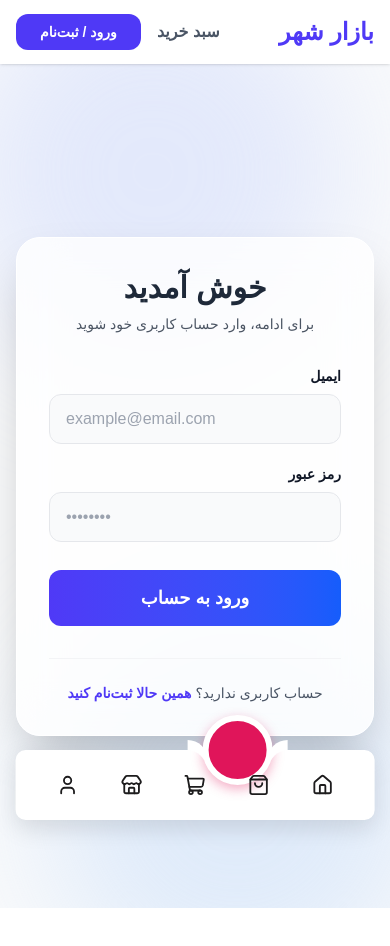
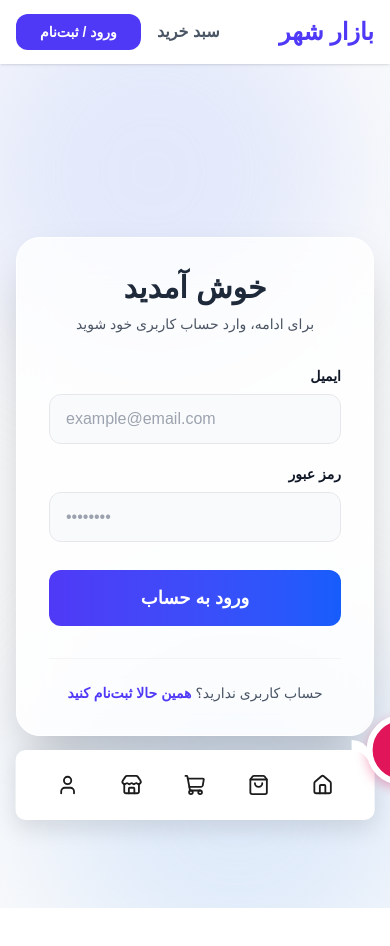
Before and after one commit to peymansaadatzadeh/bazaron2, a Next.js app: page /login in a window 390 px wide. Shown: the top 946 px of the page. Built offline with nearby package versions, Linux system fonts and the light colour scheme; no server answers.

Commit message:
Update bottomNav.tsx

```diff
--- a/app/components/bottomNav.tsx
+++ b/app/components/bottomNav.tsx
@@ -28,8 +28,12 @@ export default function BottomNav() {
     href === '/' ? pathname === '/' : pathname.startsWith(href)
   );
 
+  // محاسبه موقعیت indicator مخصوص RTL
+  // در RTL آیتم‌ها از راست به چپ چیده می‌شن، پس باید از سمت راست حساب کنیم
+  const indicatorPosition = `calc(${activeIndex} * 70px + ${activeIndex} * 12px)`;
+
   return (
-    <nav className="md:hidden fixed bottom-6 left-1/2 -translate-x-1/2 z-[9999] w-[360px] max-w-[92vw]">
+    <nav className="md:hidden fixed bottom-6 left-1/2 -translate-x-1/2 z-[9999] w-[360px] max-w-[92vw]" dir="rtl">
       <div className="relative h-[70px] bg-white rounded-[10px] px-5 flex items-center justify-center shadow-[0_8px_24px_rgba(0,0,0,0.12)]">
         <ul className="list-none flex justify-between w-full relative">
           {NAV_ITEMS.map(({ href, label, icon: Icon }, index) => {
@@ -85,10 +89,12 @@ export default function BottomNav() {
           <li
             className="absolute top-[-50%] w-[70px] h-[70px] rounded-full border-[6px] border-white bg-[#E0155A] transition-all duration-300 ease-out z-0 pointer-events-none shadow-[0_4px_12px_rgba(224,21,90,0.35)]"
             style={{
-              transform: `translateX(calc(${activeIndex} * 70px + ${activeIndex} * 12px + ${activeIndex > 0 ? activeIndex * 1 : 0}px))`,
+              // در RTL از right استفاده می‌کنیم
+              right: indicatorPosition,
+              left: 'auto',
             }}
           >
-            {/* منحنی‌های کناری (notch) برای پس‌زمینه سفید */}
+            {/* منحنی‌های کناری */}
             <span className="absolute top-1/2 -left-[22px] w-5 h-5 bg-transparent shadow-[1px_-10px_0_0_#ffffff] rounded-tr-[20px]" />
             <span className="absolute top-1/2 -right-[22px] w-5 h-5 bg-transparent shadow-[-1px_-10px_0_0_#ffffff] rounded-tl-[20px]" />
           </li>
```
